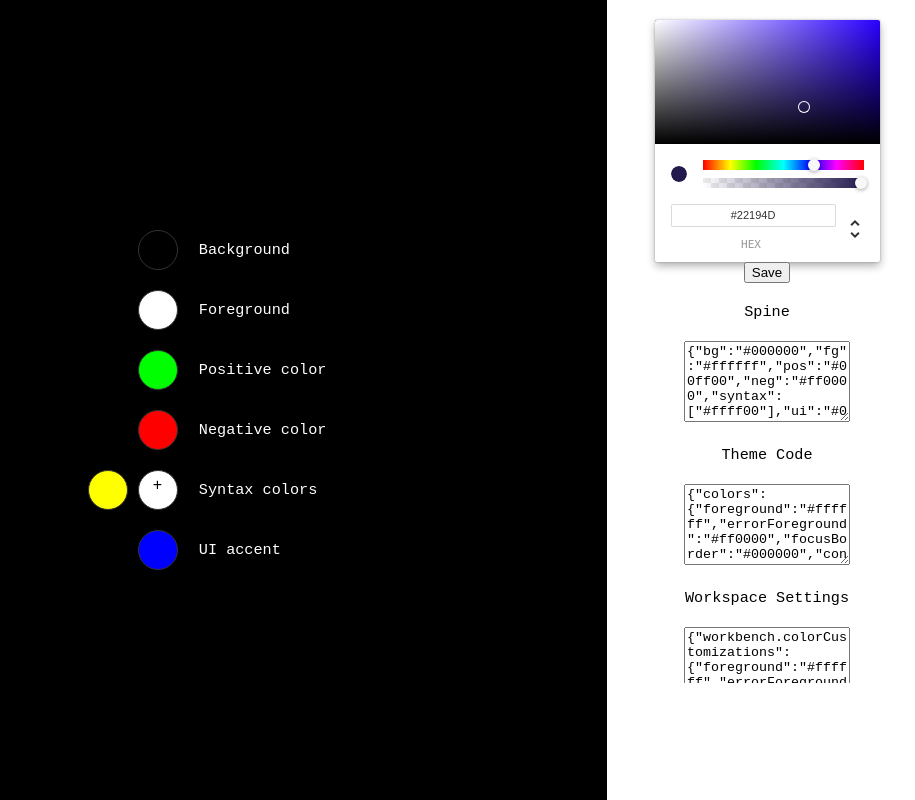
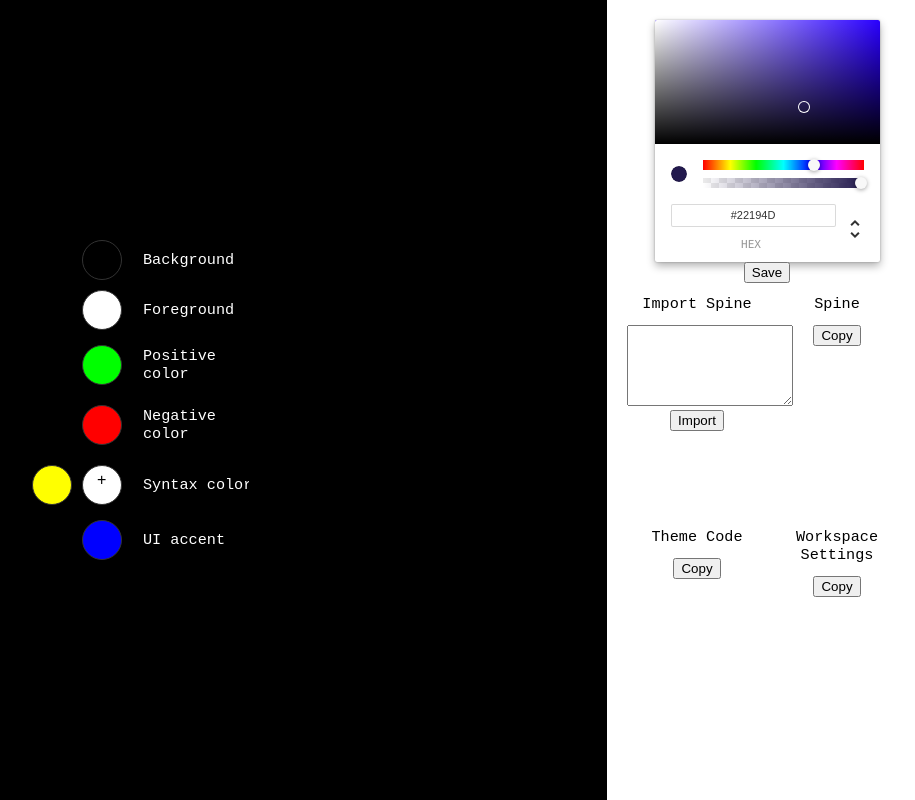
Before and after one commit to kenziebottoms/vscolor, a React (Create React App) app: page / in a window 1280 px wide. Shown: the whole page, without its empty margins (353-1268 px from the left). Built offline with nearby package versions, Linux system fonts and the light colour scheme; the HTML template or start-up script is replaced by a standard one.

Commit message:
organized, commented, hid textareas, added not fnal copy buttons

```diff
--- a/src/App.js
+++ b/src/App.js
@@ -16,6 +16,12 @@ class App extends Component {
     this.state.theme = this.getSaved();
   };
 
+  // save current palette to localStorage
+  save = () => {
+    let { localStorage } = window;
+    localStorage.setItem('theme', JSON.stringify(this.state.theme));
+  };
+  // extract any saved palette from localStorage
   getSaved = () => {
     let stored = window.localStorage.getItem('theme');
     if (!stored) {
@@ -40,39 +46,48 @@ class App extends Component {
     }
   };
 
+  // set this.state.active
   setActive = (prop) => {
     this.setState({ active: prop});
   };
-
+  // get color value of active swatch
   getActiveColor = () => {
+    // syntax colors
     if (this.state.active && this.state.active.indexOf('syntax') !== -1) {
       return this.state.theme.syntax[this.state.active.split(':')[1]];
-    } else {
+    }
+    // non-syntax
+    else {
       return this.state.theme[this.state.active];
     }
   };
-
+  // update color value of active swatch
   updateActiveColor = (c, e) => {
+    // copy theme to update
+    //   like a POST intead of a PUT
     let stateUpdate = { theme: this.state.theme };
+    // syntax colors
     if (this.state.active.indexOf('syntax') !== -1) {
       stateUpdate.theme.syntax[this.state.active.split(':')[1]] = c.hex;
-    } else {
+    }
+    // non-syntax
+    else {
       stateUpdate.theme[this.state.active] = c.hex;
     }
     this.setState(stateUpdate);
   };
 
-  save = () => {
-    let { localStorage } = window;
-    localStorage.setItem('theme', JSON.stringify(this.state.theme));
-  };
-
+  // render normal swatch with normal ops
   displaySwatch = (slug) => {
     return (
-      <Swatch onClick={() => {this.setActive(slug)}} color={this.state.theme[slug]} active={this.state.active === slug} />
+      <Swatch
+        onClick={() => {this.setActive(slug)}}
+        color={this.state.theme[slug]}
+        active={this.state.active === slug}
+      />
     )
   };
-
+  // render the swatches for the syntax colors
   displaySyntax = () => {
     return this.state.theme.syntax.map((c, i) => {
       return (
@@ -86,7 +101,19 @@ class App extends Component {
       )
     });
   };
+  // render add swatch
+  displayAddSwatch = () => {
+    return (
+      <Swatch
+        key={'new'}
+        active={false}
+        new={true}
+        onClick={this.addSwatch}
+      />
+    );
+  };
 
+  // handle a click on swatch `i`
   clickSwatch = i => {
     if (this.state.active === 'syntax:'+i) {
       let syntaxUpdate = this.state.theme.syntax.slice();
@@ -97,40 +124,33 @@ class App extends Component {
     }
   };
 
-  displayAddSwatch = () => {
-    return (
-      <Swatch
-        key={'new'}
-        active={false}
-        new={true}
-        onClick={this.add}
-      />
-    );
-  };
-
   // add new blank swatch
-  add = e => {
+  addSwatch = e => {
     let colors = this.state.theme.syntax.slice();
     let active = colors.push('#fff') - 1;   // push returns the new length of the array
     this.updateSyntax(colors);
     this.setActive('syntax:'+active);
   };
 
+  // update this.state.theme.syntax without overwriting anything else
   updateSyntax = syntax => {
     let stateUpdate = {theme: this.state.theme};
     stateUpdate.theme.syntax = syntax;
     this.setState({stateUpdate});
   };
 
-  updateSpine = (e) => {
-    let spine = e.target.value;
-    if (this.validateSpine(spine)) {
-      this.setState({ theme: JSON.parse(spine) });
+  // validate pasted spine and use it if valid
+  importSpine = () => {
+    let spine = document.getElementById("import");
+    let validation = this.validateSpine(spine.value);
+    if (validation instanceof Error) {
+      spine.value = 'ERROR: '+validation.message;
     } else {
-      e.target.value = JSON.stringify(this.state.theme);
+      this.setState({ theme: JSON.parse(spine.value) });
+      spine.value = '';
     }
   };
-
+  // make sure the pasted spine has the right property names and valid colors
   validateSpine = (spineJSON) => {
     try {
       let spine = JSON.parse(spineJSON);
@@ -141,72 +161,125 @@ class App extends Component {
         let color = spine[prop];
         if (!!color) {
           if (!colorTest.test(color)) {
-            return false;
+            return new Error({
+              status: 400,
+              message: color+' is not a valid hex code'
+            });
           }
         } else {
-          return false;
+          return new Error({
+            status: 400,
+            message: color+' is not a valid hex code'
+          });
         }
       }
       let syntaxes = spine.syntax;
       for (let j=0; j<syntaxes.length; j++) {
         if (!colorTest.test(syntaxes[j])) {
-          return false;
+          return new Error({
+            status: 400,
+            message: syntaxes[j]+' is not a valid hex code'
+          });
         }
       }
       return true;
     } catch(err) {
-      return false;
+      return err;
     }
   };
 
   render() {
     return (
       <div className='wrapper' style={{ background: this.state.theme.bg, color: this.state.theme.fg }}>
+
         <main>
+
           <div>
+
             {this.displaySwatch('bg')}
             <h3>Background</h3>
+
             {this.displaySwatch('fg')}
             <h3>Foreground</h3>
+
             {this.displaySwatch('pos')}
             <h3>Positive color</h3>
+
             {this.displaySwatch('neg')}
             <h3>Negative color</h3>
+
             <div className='syntax'>
               {this.displaySyntax()}
               {this.displayAddSwatch()}
             </div>
             <h3>Syntax colors</h3>
+
             {this.displaySwatch('ui')}
             <h3>UI accent</h3>
+
           </div>
+
         </main>
+
         <header style={{ background: this.state.theme.fg, color: this.state.theme.bg }}>
+
           <ChromePicker color={this.getActiveColor()} onChange={this.updateActiveColor}/>
+
           <button onClick={this.save} type='Submit'>
             Save
           </button>
+
           <div className='code'>
+
+            <div>
+              <h3>Import Spine</h3>
+              <textarea
+                id="import"
+                rows='5'
+                onChange={this.updateSpine}>
+              </textarea>
+              <button onClick={this.importSpine}>Import</button>
+            </div>
+
+            <div>
               <h3>Spine</h3>
               <textarea
-              defaultValue={JSON.stringify(this.state.theme)}
+                id='spine'
+                hidden={true}
+                value={JSON.stringify(this.state.theme)}
                 rows='5'
-              onBlur={this.updateSpine}>
+                onChange={() => {this.value = JSON.stringify(this.state.theme)}}>
               </textarea>
+              <button onClick={this.copySpine}>Copy</button>
+            </div>
+
+            <div>
               <h3>Theme Code</h3>
               <textarea
+                id='theme'
+                hidden={true}
                 value={JSON.stringify(genTheme(this.state.theme))}
                 rows='5'
                 onChange={() => {this.value = JSON.stringify(genTheme(this.state.theme))}}>
               </textarea>
+              <button onClick={this.copyTheme}>Copy</button>
+            </div>
+
+            <div>
               <h3>Workspace Settings</h3>
               <textarea
+                id='settings'
+                hidden={true}
                 value={JSON.stringify(genSettings(this.state.theme))}
                 rows='5'
                 onChange={() => {JSON.stringify(genSettings(this.state.theme))}}>
               </textarea>
+              <button onClick={this.copySettings}>Copy</button>
             </div>
+          </div>
+
         </header>
+
       </div >
     );
   }
--- a/src/index.css
+++ b/src/index.css
@@ -26,21 +26,20 @@ main {
 }
 main > div {
   display: grid;
-  grid-template-columns: 2fr 1fr;
+  grid-template-columns: 50% 50%;
   grid-gap: 0 1rem;
   align-items: center;
-}
-main > div > div {
-  height: 60px;
 }
 .code {
   height: 50vh;
   overflow: scroll;
+  display: grid;
+  grid-template-columns: 50% 50%;
 }
 h3 {
   font-weight: normal;
   font-family: monospace;
-  margin: 1.25rem 0;
+  margin: .75rem 0;
 }
 .swatch {
   text-align: right;
@@ -51,6 +50,7 @@ h3 {
 }
 .syntax {
   align-items: center;
+  flex-wrap: wrap;
 }
 textarea {
   width: auto;
@@ -73,7 +73,7 @@ textarea {
   border-radius: 50%;
   border: 1px solid #333;
   transition: .15s;
-  margin: 10px 5px;
+  margin: 5px 5px;
   box-sizing: border-box;
   color: #000;
   padding: 5px;
@@ -107,6 +107,7 @@ textarea {
 }
 .syntax {
   text-align: right;
+  padding: 5px 0;
 }
 .syntax .active.swatch:hover .hover {
   opacity: 1;
```
Lines whose indentation alone changed are shown as unchanged.
